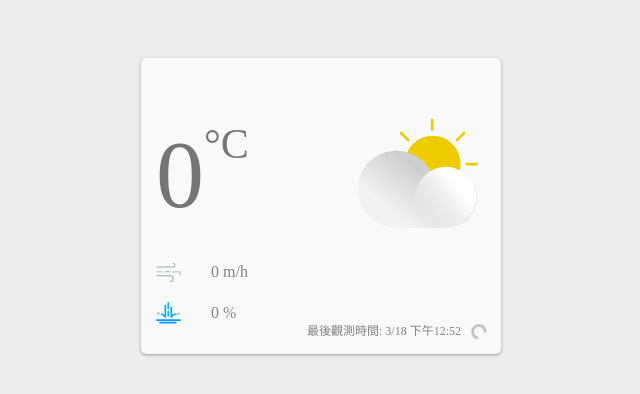
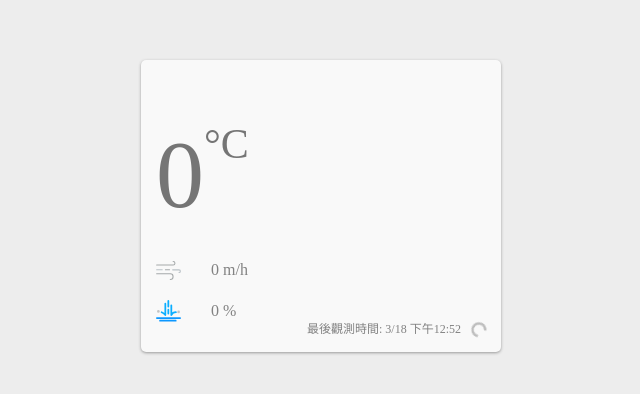
Before and after one commit to CodewJoy/realtime-weather-app, a React (Create React App) app: page / in a window 1280 px wide. Shown: the part 194-588 px from the top of the page, without its empty margins (319-959 px from the left). Built offline with nearby package versions, Linux system fonts and the light colour scheme; no server answers.

Commit message:
prevent-redundant-computation-with-use-memo

```diff
--- a/src/App.js
+++ b/src/App.js
@@ -225,7 +225,7 @@ function App() {
             <Temperature>
               {Math.round(temperature)} <Celsius>°C</Celsius>
             </Temperature>
-            <WeatherIcon />
+            <WeatherIcon moment="night" weatherCode={weatherCode} />
           </CurrentWeather>
           <AirFlow>
             <AirFlowIcon /> {windSpeed} m/h
--- a/src/components/WeatherIcon.js
+++ b/src/components/WeatherIcon.js
@@ -1,4 +1,4 @@
-import React from 'react';
+import React, { useMemo } from 'react';
 import styled from '@emotion/styled';
 import { ReactComponent as DayThunderstorm } from './../images/day-thunderstorm.svg';
 import { ReactComponent as DayClear } from './../images/day-clear.svg';
@@ -58,18 +58,19 @@ const weatherIcons = {
   },
 };
 
-const weatherCode = 1;
-const weatherCodeToType = (weatherCode) => {
-    const [weatherType, weatherCodes] = Object.entries(weatherTypes)
-        .find(([weatherType, weatherCodes]) => weatherCodes.includes(weatherCode)) || [];
-    return weatherType;
-};
-console.log(weatherCodeToType(weatherCode));
-
-const WeatherIcon = () => {
+const WeatherIcon = ({moment, weatherCode}) => {
+    const weatherCodeToType = (weatherCode) => {
+        const [weatherType, weatherCodes] = Object.entries(weatherTypes)
+            .find(([weatherType, weatherCodes]) => weatherCodes.includes(Number(weatherCode))) || [];
+        return weatherType;
+    };
+    /** execute weatherCodeToType only when weatherCode updates */
+    const weatherType = useMemo(() => weatherCodeToType(weatherCode)
+    ,[weatherCode]);
+    const weatherIcon = weatherIcons[moment][weatherType];
     return (
         <IconContainer>
-            <DayCloudy />
+            {weatherIcon}
         </IconContainer>
     );
 }
```
